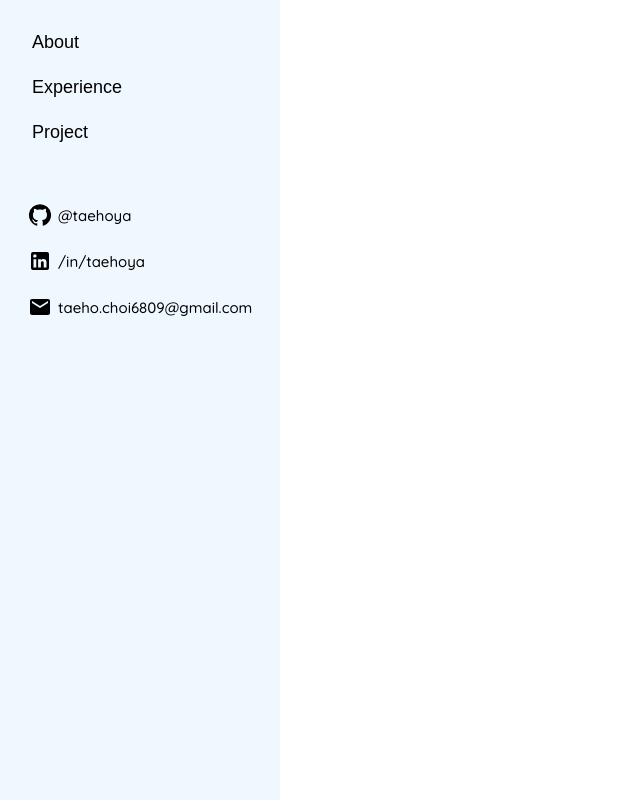
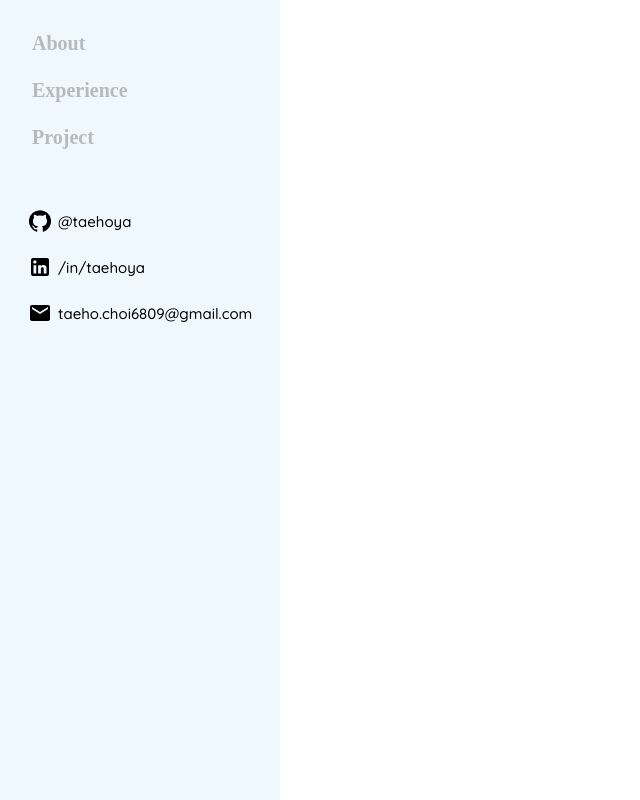
Before and after one commit to Taehoya/portfolio-v2, a Next.js app: page / in a window 1280 px wide. Shown: the whole page, without its empty margins (0-640 px from the left). Built offline with nearby package versions, Linux system fonts and the light colour scheme.

Commit message:
update nav button styling

```diff
--- a/src/components/c-nav-button/index.tsx
+++ b/src/components/c-nav-button/index.tsx
@@ -2,14 +2,12 @@ import * as S from './page.styled';
 
 interface Props {
     title: string;
-    icon: React.ReactNode;
     isActive: boolean;
     clickEvent?: () => void;
 }
 
-export default function CNavButton({ title, icon, isActive, clickEvent }: Props) {
+export default function CNavButton({ title, isActive, clickEvent }: Props) {
     return (
-        <>
         <S.Button
             $isActive={isActive}
             onClick={() => {
@@ -18,6 +16,5 @@ export default function CNavButton({ title, icon, isActive, clickEvent }: Props)
         >
             <S.Title>{title}</S.Title>
         </S.Button>
-        </>
     );
 }
--- a/src/components/c-nav-button/page.styled.ts
+++ b/src/components/c-nav-button/page.styled.ts
@@ -1,10 +1,17 @@
 import styled from 'styled-components';
 
 export const Button = styled.button<{ $isActive: Boolean }>`
-    border: ${({ $isActive }) => ($isActive ? 0 : 2)}px solid #ced0db;
+    color: ${({ $isActive }) => ($isActive ? 0 : 2)}px solid #ced0db;
+    font-family: '__Quicksand_05380b';
     display: flex;
     padding: 12px;
     font-weight: 300;
+    transition-duration: 1s;
+    color: rgba(0, 0, 0, 0.25);
+
+    &:hover {
+        color: #000;
+    }
 `;
 
 export const Icon = styled.div`
@@ -18,5 +25,6 @@ export const Title = styled.p`
     height: 100%;
     display: flex;
     align-items: center;
-    font-size: 18px;
+    font-size: 20px;
+    font-weight: 600;
 `;
```
Lines whose indentation alone changed are shown as unchanged.
